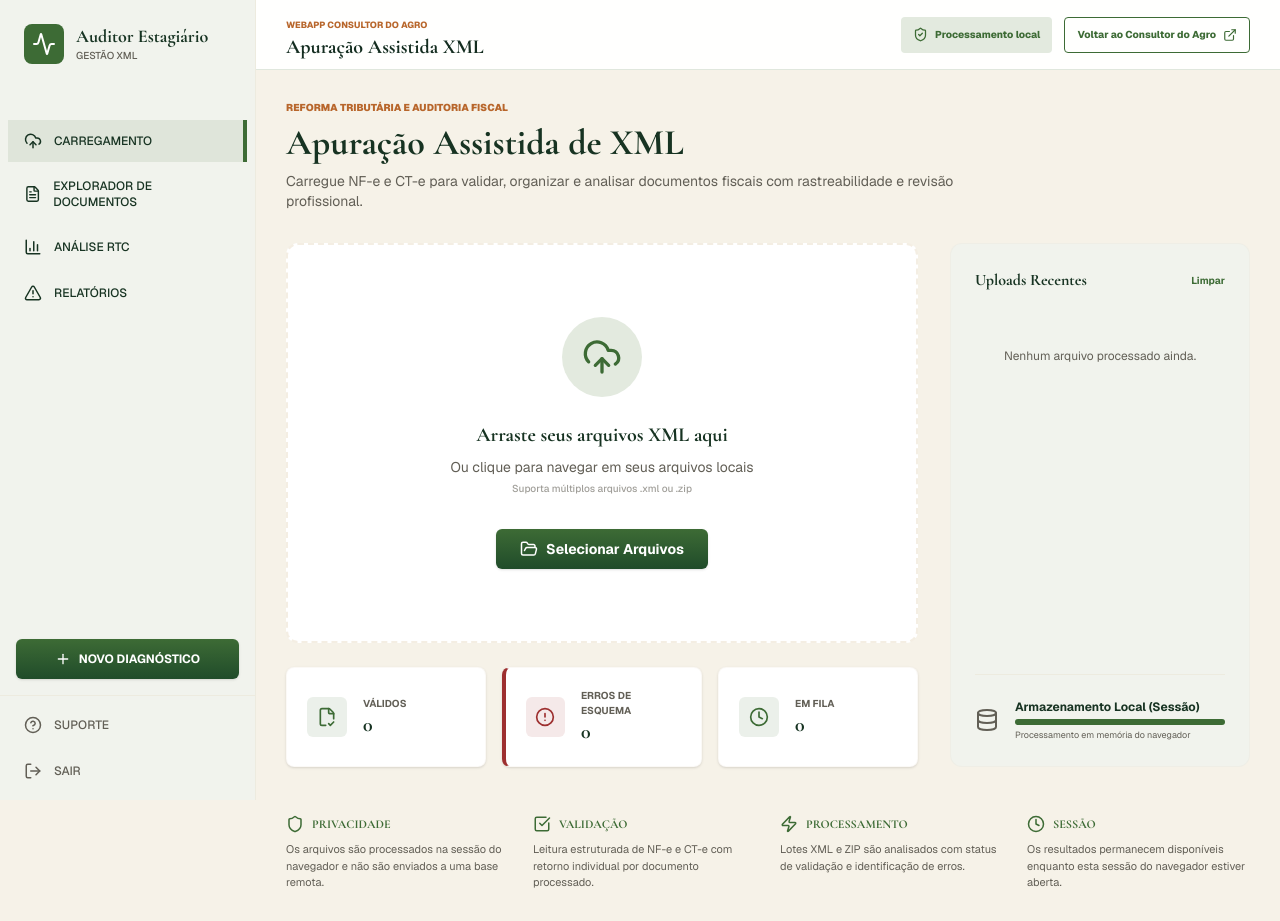
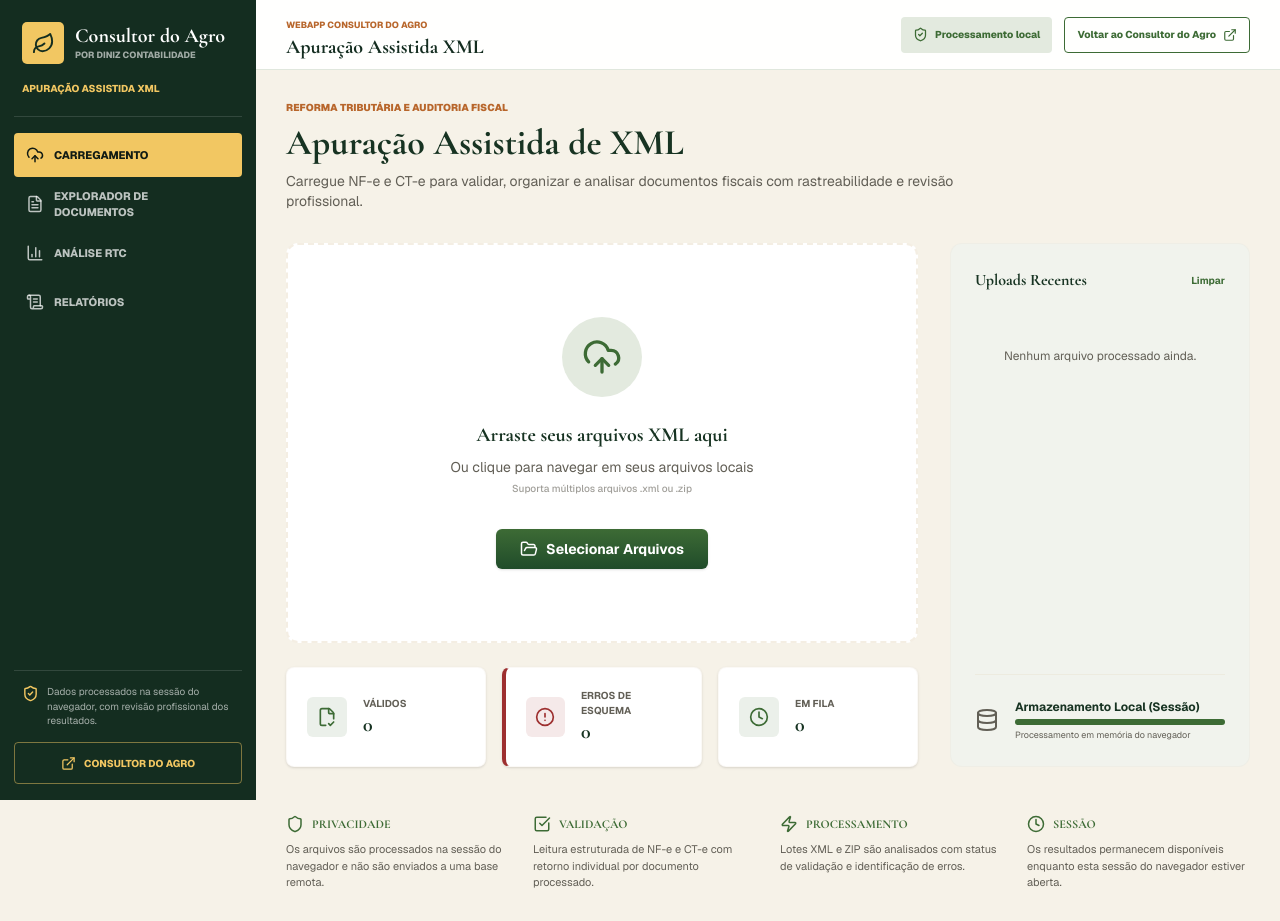
Before and after one commit to familiadinizgpt/Apuracao_assistida_xml, a Next.js app: page / in a window 1280 px wide. Built offline with nearby package versions, Linux system fonts and the light colour scheme.

Commit message:
Completa identidade visual do Consultor do Agro

```diff
--- a/components/Sidebar.tsx
+++ b/components/Sidebar.tsx
@@ -2,7 +2,7 @@
 
 import Link from 'next/link';
 import { usePathname } from 'next/navigation';
-import { Activity, CloudUpload, Settings2, FileText, BarChart3, AlertTriangle, Plus, HelpCircle, LogOut } from 'lucide-react';
+import { BarChart3, CloudUpload, ExternalLink, FileText, Leaf, ScrollText, ShieldCheck } from 'lucide-react';
 
 export function Sidebar() {
   const pathname = usePathname();
@@ -11,24 +11,23 @@ export function Sidebar() {
     { name: 'Carregamento', href: '/', icon: CloudUpload },
     { name: 'Explorador de Documentos', href: '/explorer', icon: FileText },
     { name: 'Análise RTC', href: '/rtc-analysis', icon: BarChart3 },
-    { name: 'Relatórios', href: '/reports', icon: AlertTriangle },
+    { name: 'Relatórios', href: '/reports', icon: ScrollText },
   ];
 
   return (
-    <aside className="fixed left-0 top-0 h-screen w-64 bg-surface-container-low border-r border-outline-variant/20 flex flex-col z-50">
-      <div className="p-6">
-        <div className="flex items-center gap-3 mb-8">
-          <div className="w-10 h-10 bg-primary rounded-lg flex items-center justify-center text-white">
-            <Activity size={24} />
-          </div>
-          <div>
-            <h1 className="text-lg font-black text-on-surface leading-tight font-headline">Auditor Estagiário</h1>
-            <p className="text-[10px] font-medium uppercase tracking-wider text-on-surface-variant">Gestão XML</p>
+    <aside className="brand-sidebar">
+      <div className="brand-sidebar-header">
+        <div className="brand-lockup">
+          <div className="brand-mark"><Leaf size={23} /></div>
+          <div className="brand-copy">
+            <strong>Consultor do Agro</strong>
+            <small>por Diniz Contabilidade</small>
           </div>
         </div>
+        <p className="product-label">Apuração Assistida XML</p>
       </div>
 
-      <nav className="flex-1 px-2 space-y-1">
+      <nav className="brand-sidebar-nav" aria-label="Navegação da apuração">
         {navItems.map((item) => {
           const isActive = pathname === item.href;
           const Icon = item.icon;
@@ -36,11 +35,7 @@ export function Sidebar() {
             <Link
               key={item.name}
               href={item.href}
-              className={`flex items-center gap-3 px-4 py-3 text-xs font-medium uppercase tracking-wider transition-all duration-200 ${
-                isActive
-                  ? 'bg-primary/10 text-primary border-r-4 border-primary'
-                  : 'text-on-surface-variant hover:bg-surface-container hover:translate-x-1'
-              }`}
+              className={isActive ? 'active' : ''}
             >
               <Icon size={18} />
               <span>{item.name}</span>
@@ -49,22 +44,15 @@ export function Sidebar() {
         })}
       </nav>
 
-      <div className="p-4 mt-auto">
-        <button className="w-full py-3 bg-gradient-to-b from-primary to-primary-dim text-white rounded-md font-bold text-xs uppercase tracking-widest shadow-sm hover:shadow-md transition-all flex items-center justify-center gap-2">
-          <Plus size={16} />
-          Novo Diagnóstico
-        </button>
+      <div className="brand-sidebar-trust">
+        <ShieldCheck size={17} />
+        <span>Dados processados na sessão do navegador, com revisão profissional dos resultados.</span>
       </div>
 
-      <div className="border-t border-outline-variant/20 p-2 space-y-1">
-        <button className="w-full flex items-center gap-3 px-4 py-3 text-on-surface-variant hover:bg-surface-container text-xs font-medium uppercase tracking-wider transition-colors">
-          <HelpCircle size={18} />
-          <span>Suporte</span>
-        </button>
-        <button className="w-full flex items-center gap-3 px-4 py-3 text-on-surface-variant hover:bg-surface-container hover:text-error text-xs font-medium uppercase tracking-wider transition-colors">
-          <LogOut size={18} />
-          <span>Sair</span>
-        </button>
+      <div className="brand-sidebar-actions">
+        <a href="https://consultordoagro.com.br/?painel=laboratorio">
+          <ExternalLink size={15} /> Consultor do Agro
+        </a>
       </div>
     </aside>
   );
```
